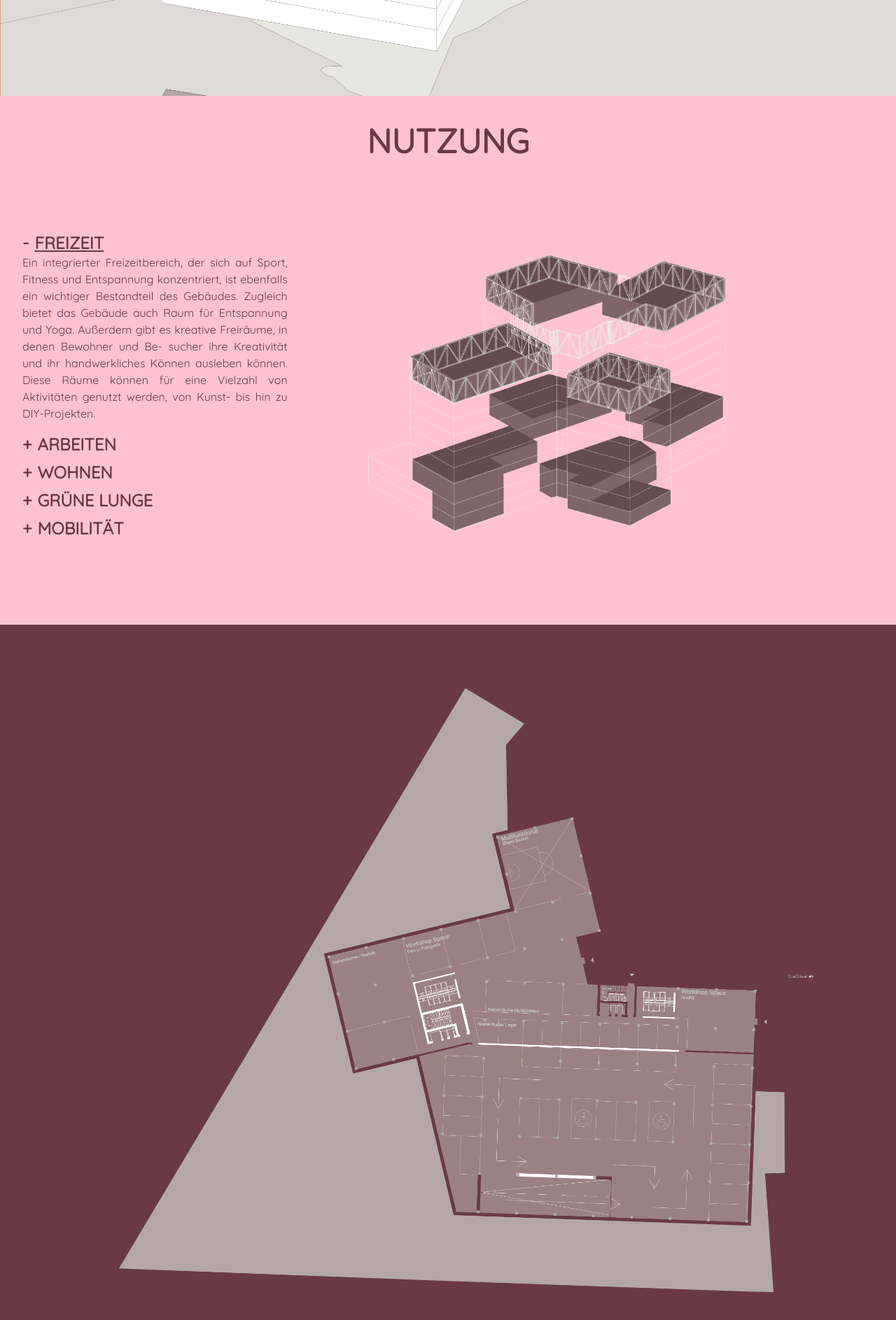
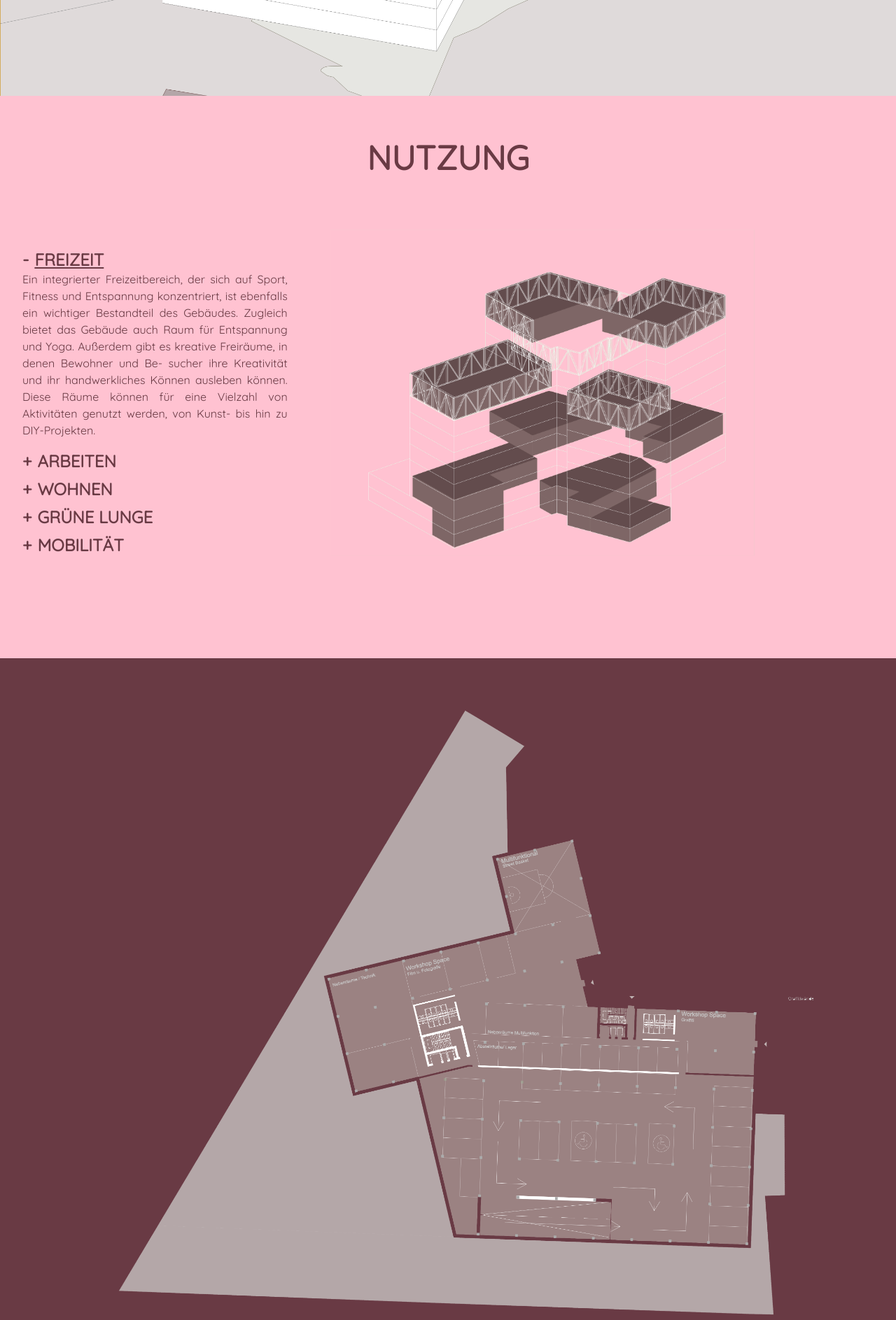
Before and after one commit to pweimann/new-construction-project, a Nuxt app: page / in a window 1280 px wide. Shown: the part 5640-7527 px from the top of the page at 70% size. Built offline with nearby package versions, Linux system fonts and the light colour scheme; what tw-elements would draw is missing.

Commit message:
changes ...

```diff
--- a/components/BackgroundImageSection.vue
+++ b/components/BackgroundImageSection.vue
@@ -8,7 +8,7 @@
   background-image: url("/renderings/persp5.jpg");
   background-repeat: no-repeat;
   background-size: cover;
-  background-position: center;
+  background-position: center bottom;
   min-height: 32vh;
   width: 100%;
 }
--- a/components/ImageCollage.vue
+++ b/components/ImageCollage.vue
@@ -1,5 +1,5 @@
 <template>
-  <section class='bg-white py-20' ref='main'>
+  <section class='bg-white py-10 md:py-16' ref='main'>
     <FadeInTransition>
       <div class='container mx-auto px-4'>
         <div class='w-3/4 mx-auto text-center'>
--- a/components/ImageSlider.vue
+++ b/components/ImageSlider.vue
@@ -1,5 +1,5 @@
 <template>
-  <section class='py-20 bg-dark-rosa'>
+  <section class='py-10 md:py-16 bg-dark-rosa'>
     <div class=' container mx-auto '>
       <div id='imageSlider' class='carousel slide relative' data-bs-ride='carousel'
            data-bs-interval='false'>
--- a/components/TabSection.vue
+++ b/components/TabSection.vue
@@ -1,5 +1,5 @@
 <template>
-  <section class='py-10' :class='invert ? "bg-dark-rosa" : "bg-light-rosa"'>
+  <section class='py-10 md:py-16' :class='invert ? "bg-dark-rosa" : "bg-light-rosa"'>
     <FadeInTransition>
       <div class='container mx-auto px-4 text-center mb-6'>
         <h2 v-if='title' class='text-2xl md:text-5xl font-bold uppercase leading-tight'
```
